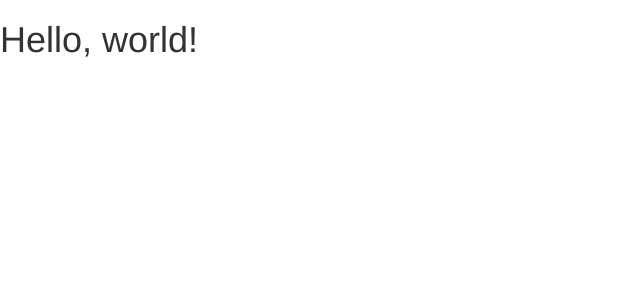
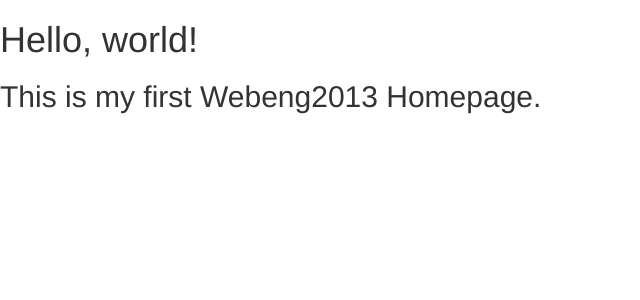
Before and after one commit to inxtremo/webeng2013, a Jekyll site: the page index.html, which Jekyll copies as it is, in a window 1280 px wide. Shown: the top 300 px of the page, without its empty margins (0-640 px from the left). Built offline with Jekyll 4.4.1, drawn with Linux system fonts in a browser that asks for light colours; nearby versions of some CDN libraries; library files that are not in the unit come from our copies; Markdown is read by kramdown in place of the engine named in the settings.

Commit message:
First commitment

```diff
--- a/index.html
+++ b/index.html
@@ -14,6 +14,7 @@
   </head>
   <body>
     <h1>Hello, world!</h1>
+    <h2>This is my first Webeng2013 Homepage.</h2>
 
     <!-- jQuery (necessary for Bootstrap's JavaScript plugins) -->
     <script src="//code.jquery.com/jquery.js"></script>
```
